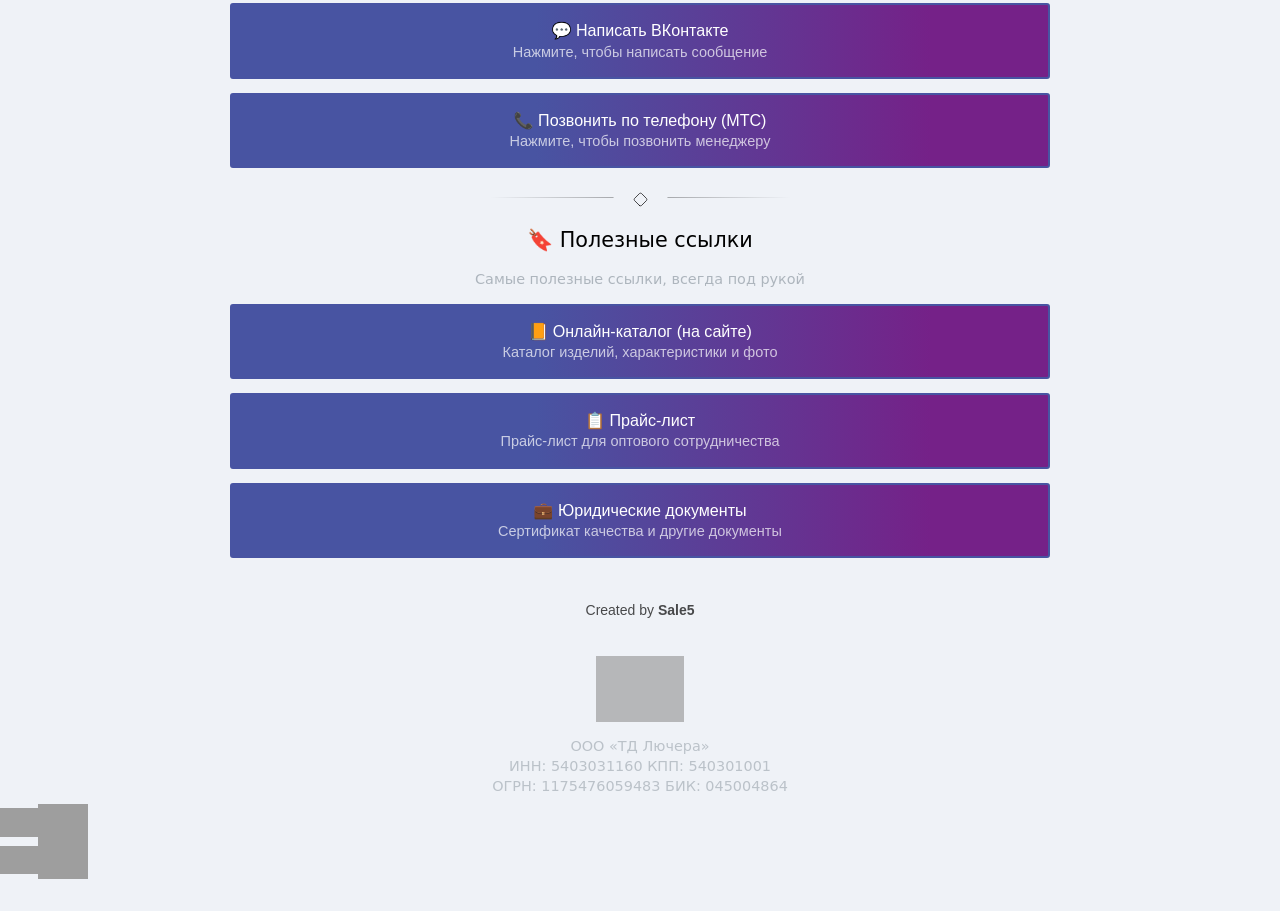
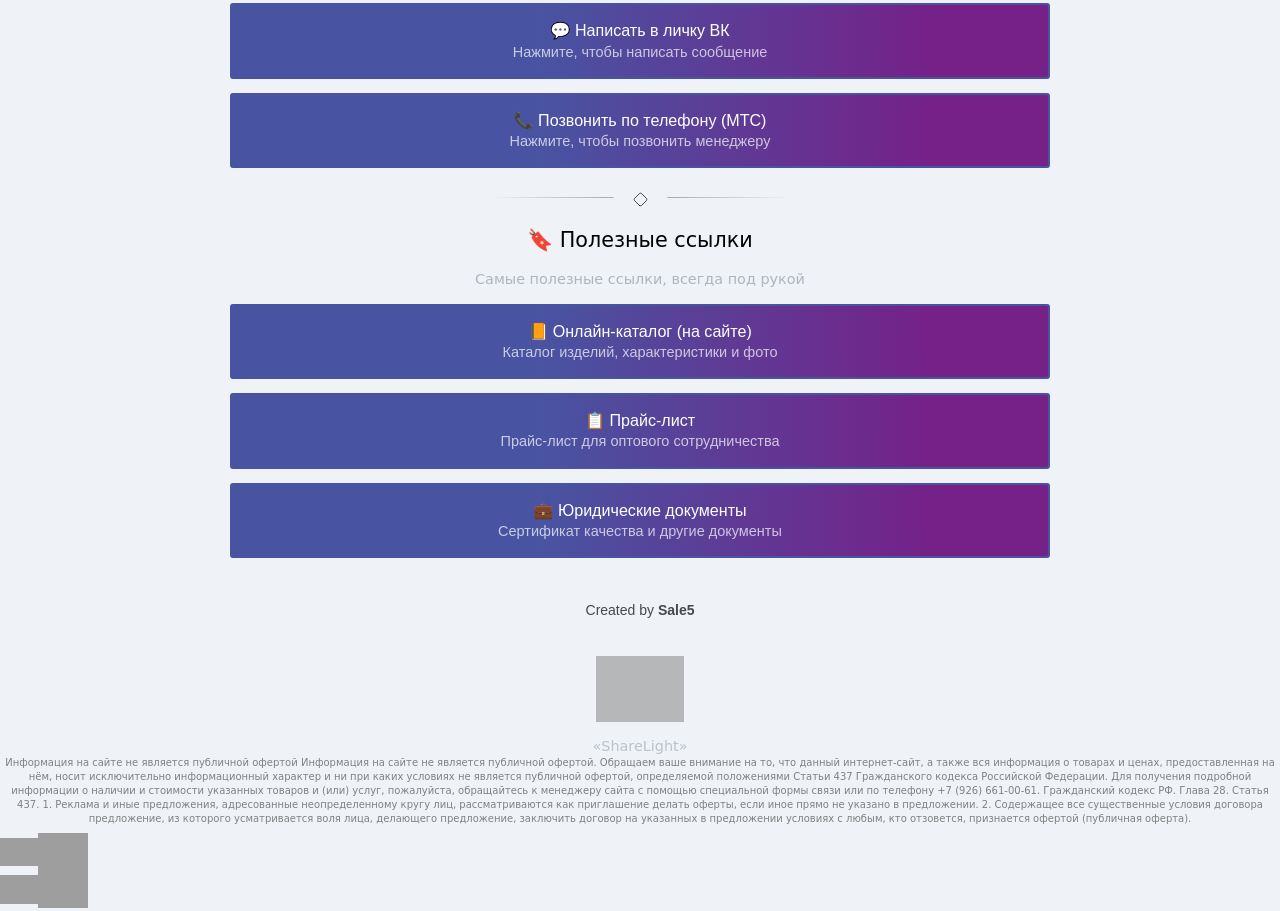
Before and after one commit to sharelight/sharelight.github.io, a plain HTML site: page index.html in a window 1280 px wide. Shown: the part 566-1477 px from the top of the page. Before the commit the page ends 1448 px from the top, so only its background shows below. Drawn offline with Linux system fonts and the light colour scheme; grey boxes are pictures that could not be loaded; files whose address does not match are found by name; a web font is replaced by a local one.

Commit message:
Create index.html

```diff
--- a/index.html
+++ b/index.html
@@ -160,7 +160,7 @@ screen.colorDepth:screen.pixelDepth))+";u"+escape(document.URL)+
                                 <div class="block-item block-link">
                                   <div class="b-59026841"><a rel="noopener" href="https://vk.me/luchera54" target="_top" class="button btn-link btn-link-styled without-thumb has-animation1 has-animation-blink1" block_id="59026841" account="[object Object]" index="9">
                                       <div>
-                                        <div class="btn-link-title">💬 Написать ВКонтакте</div>
+                                        <div class="btn-link-title">💬 Написать в личку ВК</div>
                                         <div class="btn-link-subtitle">Нажмите, чтобы написать сообщение</div>
                                       </div>
                                     </a></div>
@@ -273,9 +273,24 @@ alt="" style="border:0" width="88" height="31"/></a><!--/LiveInternet-->
                                   <div class="b-43493780">
                                     <div class="block-text has-rtl" block_id="43493780" block="[object Object]" account="[object Object]" index="0" page_id="6005623" style="text-align: center; line-height: 1.4; font-size: 1.03rem; font-family: Comfortaa, cursive !important; color: #bbc2c9;">
 
-                                      ООО «ТД Лючера»<br>
-                                      ИНН: 5403031160 КПП: 540301001<br>
-                                      ОГРН: 1175476059483 БИК: 045004864
+                                      «ShareLight»<br>
+
+                                      <div style="font-size: 10px; color: gray;" class="ur-message">
+                                        Информация на сайте не является публичной офертой
+Информация на сайте не является публичной офертой.
+
+Обращаем ваше внимание на то, что данный интернет-сайт, а также вся информация о товарах и ценах, предоставленная на нём, носит исключительно информационный характер и ни при каких условиях не является публичной офертой, определяемой положениями Статьи 437 Гражданского кодекса Российской Федерации.
+
+Для получения подробной информации о наличии и стоимости указанных товаров и (или) услуг, пожалуйста, обращайтесь к менеджеру сайта с помощью специальной формы связи или по телефону +7 (926) 661-00-61.
+
+
+
+Гражданский кодекс РФ. Глава 28. Статья 437.
+
+1. Реклама и иные предложения, адресованные неопределенному кругу лиц, рассматриваются как приглашение делать оферты, если иное прямо не указано в предложении.
+
+2. Содержащее все существенные условия договора предложение, из которого усматривается воля лица, делающего предложение, заключить договор на указанных в предложении условиях с любым, кто отзовется, признается офертой (публичная оферта).
+                                      </div>
 
                                     </div>
                                   </div>
```
